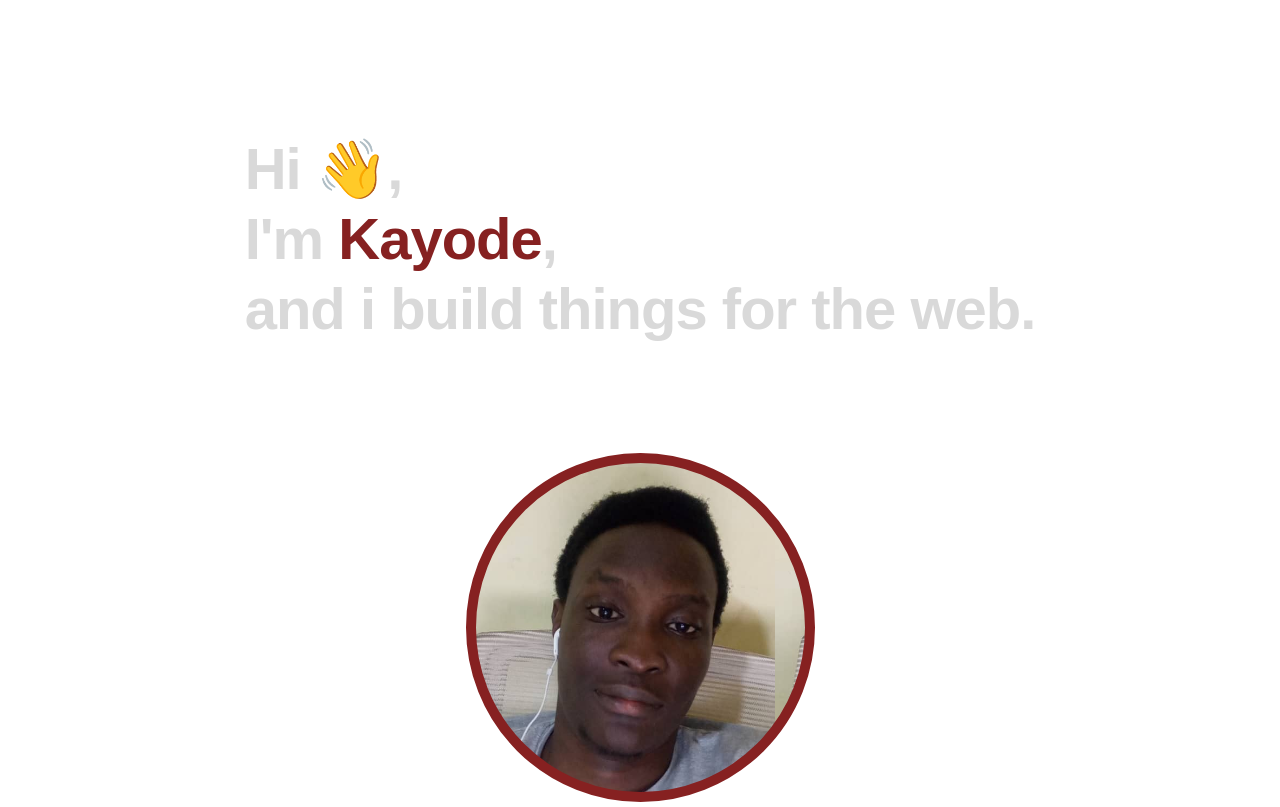
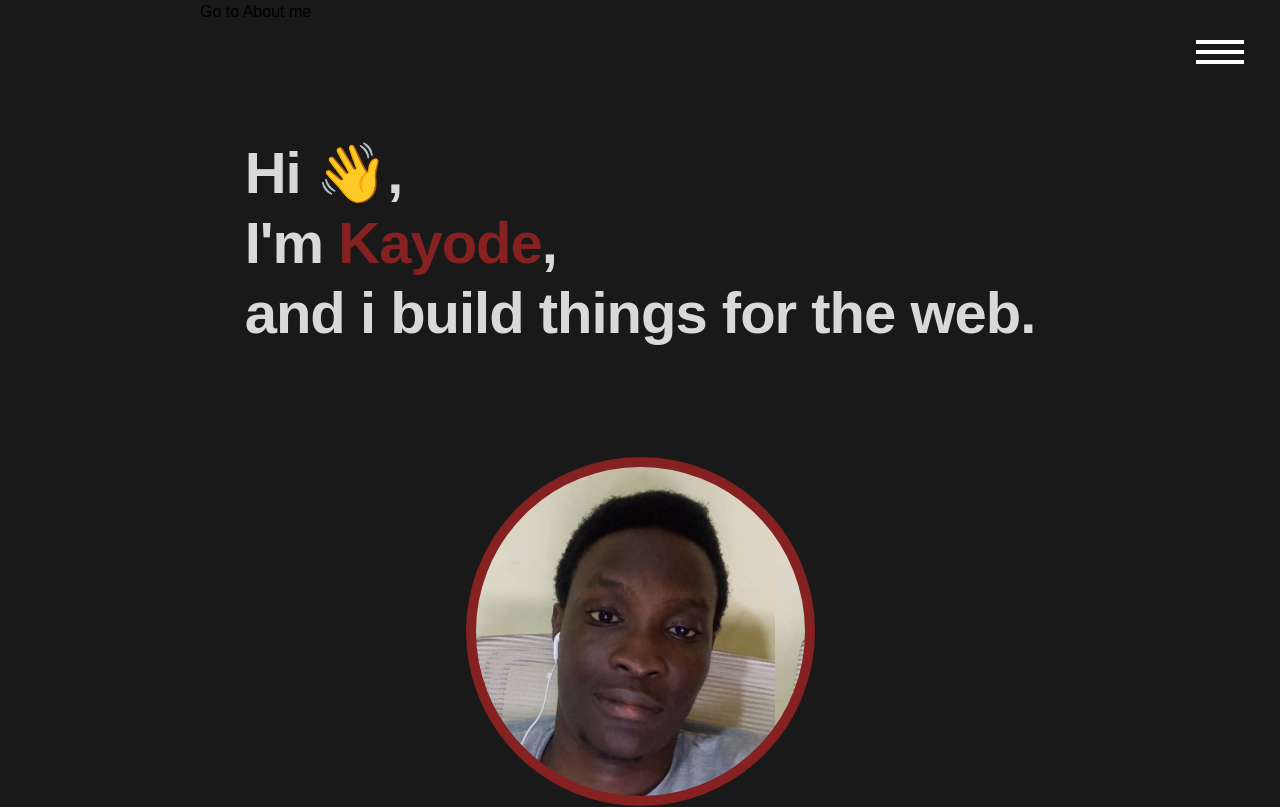
Before and after one commit to Kaykeks1/portfolio-2.0, a React (Create React App) app: page / in a window 1280 px wide. Shown: the top 807 px of the page. Built offline with nearby package versions, Linux system fonts and the light colour scheme.

Commit message:
change navigation

```diff
--- a/src/App.tsx
+++ b/src/App.tsx
@@ -1,5 +1,7 @@
 import './App.css';
 import Header from './components/header/Header';
+import Hamburger from './components/hamburger/Hamburger';
+import GoToNext from './components/goto-next/GoToNext';
 import SplashScreen from './components/splash-screen/SplashScreen';
 import Hero from './sections/hero/Hero';
 import Stacks from './sections/stacks/Stacks';
@@ -18,13 +20,12 @@
   return (
     loading
     ? <SplashScreen />
-    : <div className="App">
-      <div className='hero-section'>
-        <Header />
-        <Hero />
-      </div>
+    : <div className="app">
+      <Hamburger />
+      <GoToNext />
+      <Hero />
+      <About />
       <Stacks />
-      <About />
       <Projects />
       <Contact />
     </div>
--- /dev/null
+++ b/src/components/goto-next/GoToNext.tsx
@@ -0,0 +1,9 @@
+import './GoToNext.css';
+
+export default function GoToNext() {
+  return (
+    <div>
+      <div>Go to About me</div>
+    </div>
+  )
+}
--- /dev/null
+++ b/src/components/hamburger/Hamburger.css
@@ -0,0 +1,51 @@
+.hamburger-container {
+  position: absolute;
+  right: 60px;
+  top: 40px;
+}
+
+.hamburger {
+  cursor: pointer;
+  width: 24px;
+  height: 24px;
+  transition: all 0.25s;
+  position: relative;
+}
+
+.hamburger-top,
+.hamburger-middle,
+.hamburger-bottom {
+    position: absolute;
+    top: 0;
+    left: 0;
+    width: 48px;
+    height: 4px;
+    background: white;
+    transform: rotate(0);
+    transition: all 0.5s;
+}
+
+.hamburger-middle {
+  transform: translateY(10px);
+}
+
+.hamburger-bottom {
+  transform: translateY(20px);
+}
+
+.open {
+  transform: rotate(90deg);
+  transform: translateY(0px);
+}
+
+.open .hamburger-top {
+  transform: rotate(45deg) translateY(6px) translate(6px);
+}
+
+.open .hamburger-middle {
+  display: none;
+}
+
+.open .hamburger-bottom {
+  transform: rotate(-45deg) translateY(6px) translate(-6px);
+}
--- /dev/null
+++ b/src/components/hamburger/Hamburger.tsx
@@ -0,0 +1,18 @@
+import { click } from '@testing-library/user-event/dist/click';
+import './Hamburger.css';
+
+export default function Hamburger() {
+  const showNavigation = () => {
+    const hamburger = document.getElementById('menu-btn') as HTMLElement;
+    hamburger.classList.toggle('open');
+  }
+  return (
+    <div className='hamburger-container' id="menu-btn" onClick={showNavigation}>
+      <div className="hamburger">
+        <span className="hamburger-top"></span>
+        <span className="hamburger-middle"></span>
+        <span className="hamburger-bottom"></span>
+      </div>
+    </div>
+  )
+}
```
Also changed, not shown: src/components/goto-next/GoToNext.css (added).
